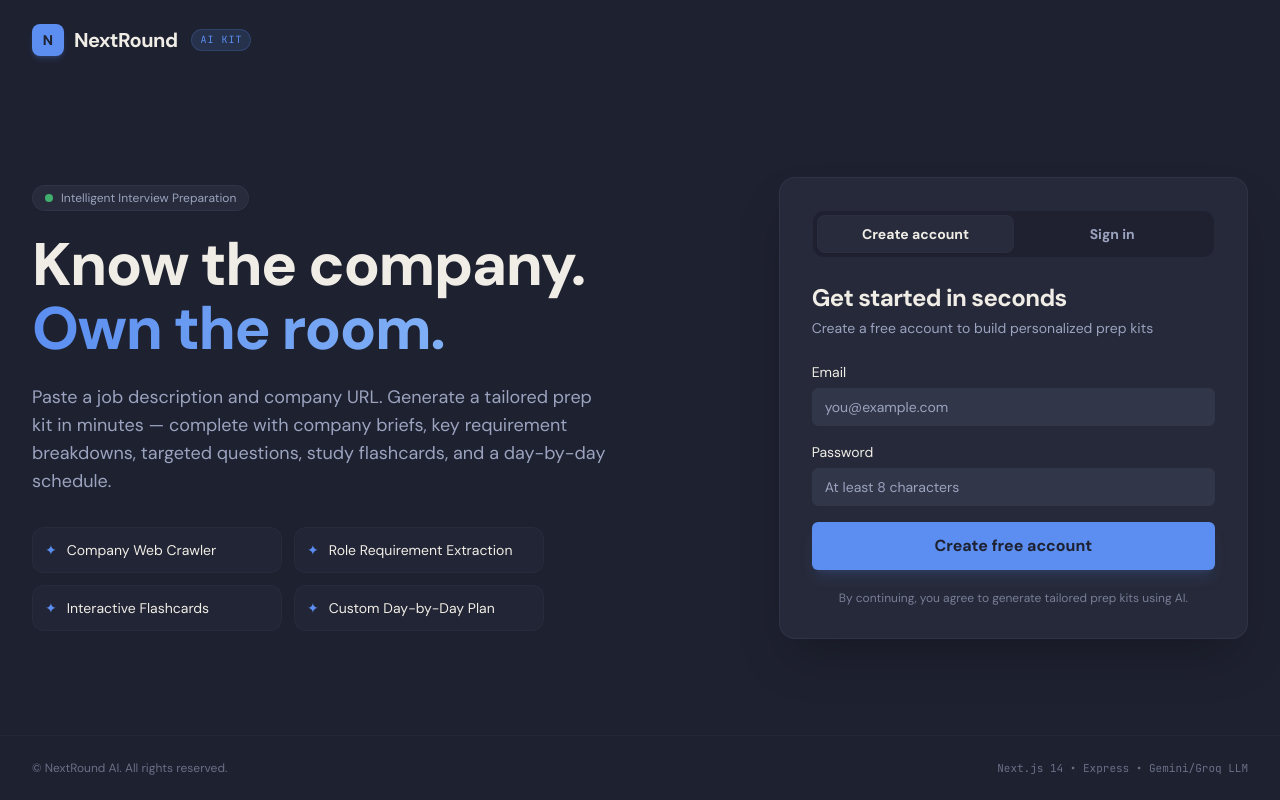
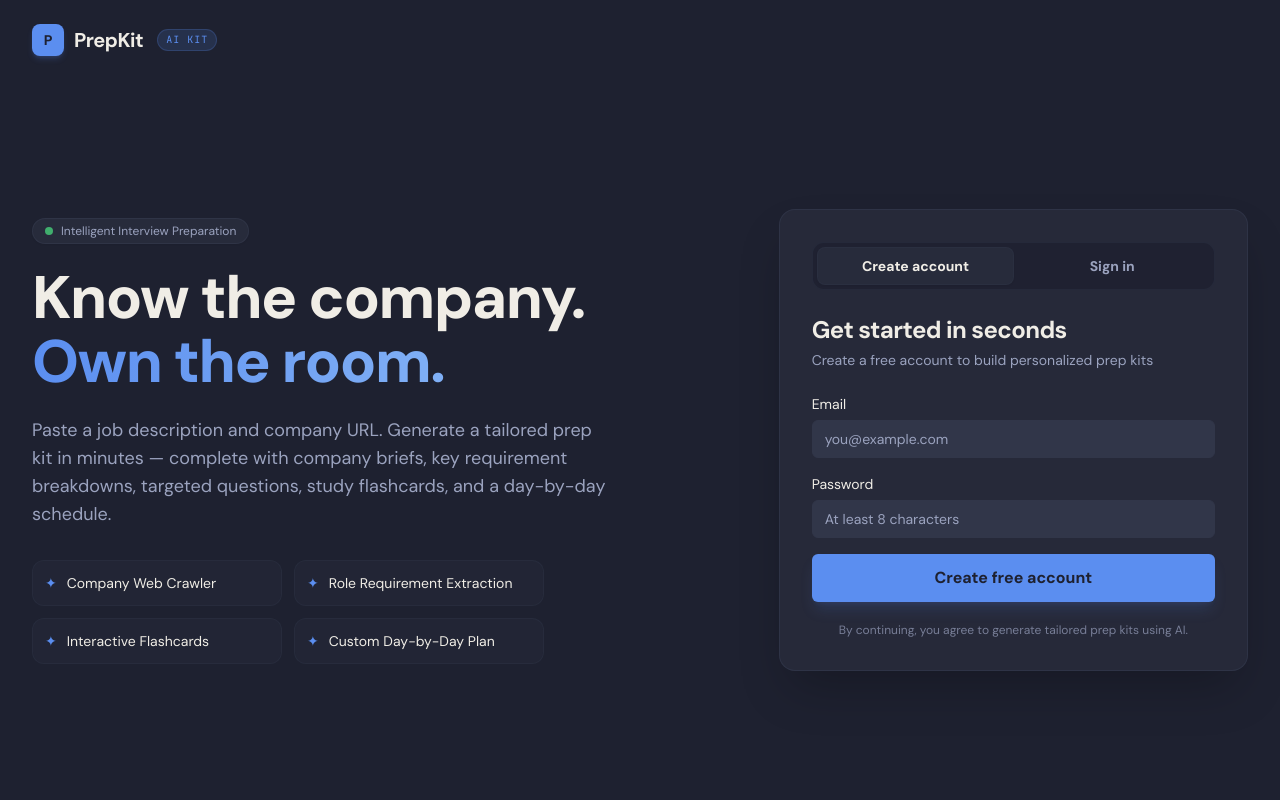
Before and after one commit to Aryan-040/NextRound, a Next.js app in the folder frontend/: page /register in a window 1280 px wide. Built offline with nearby package versions, Linux system fonts and the light colour scheme; no server answers.

Commit message:
refactor(auth): update branding from NextRound to PrepKit in LandingPage, LoginPage, and RegisterPage

```diff
--- a/frontend/app/(auth)/login/page.tsx
+++ b/frontend/app/(auth)/login/page.tsx
@@ -1,7 +1,7 @@
 import { LandingPage } from '@/components/auth/LandingPage';
 
 export const metadata = {
-  title: 'Sign in — NextRound',
+  title: 'Sign in — PrepKit',
 };
 
 export default function LoginPage() {
--- a/frontend/app/(auth)/register/page.tsx
+++ b/frontend/app/(auth)/register/page.tsx
@@ -1,7 +1,7 @@
 import { LandingPage } from '@/components/auth/LandingPage';
 
 export const metadata = {
-  title: 'Create account — NextRound',
+  title: 'Create account — PrepKit',
 };
 
 export default function RegisterPage() {
--- a/frontend/components/auth/AuthForm.tsx
+++ b/frontend/components/auth/AuthForm.tsx
@@ -1,3 +1,4 @@
+
 'use client';
 
 import { useState, FormEvent } from 'react';
--- a/frontend/components/auth/LandingPage.tsx
+++ b/frontend/components/auth/LandingPage.tsx
@@ -23,10 +23,10 @@ export function LandingPage({ initialMode = 'register' }: { initialMode?: 'regis
       <header className="w-full max-w-7xl mx-auto px-6 sm:px-8 py-6 flex items-center justify-between">
         <div className="flex items-center gap-2.5">
           <div className="w-8 h-8 rounded-lg bg-accent flex items-center justify-center text-bg-base font-extrabold text-sm shadow-md shadow-accent/20">
-            N
+            P
           </div>
           <span className="font-bold text-xl tracking-tight text-text-primary font-sans">
-            NextRound
+            PrepKit
           </span>
           <span className="text-[10px] uppercase font-mono tracking-widest px-2 py-0.5 rounded-full bg-accent/15 text-accent border border-accent/20 ml-1">
             AI Kit
@@ -78,12 +78,6 @@ export function LandingPage({ initialMode = 'register' }: { initialMode?: 'regis
           </div>
         </div>
       </section>
-
-      {/* Footer */}
-      <footer className="w-full max-w-7xl mx-auto px-6 sm:px-8 py-6 text-center sm:flex sm:items-center sm:justify-between border-t border-bg-raised/30 text-xs text-text-secondary/60">
-        <p>© NextRound AI. All rights reserved.</p>
-        <p className="mt-2 sm:mt-0 font-mono text-[11px]">Next.js 14 • Express • Gemini/Groq LLM</p>
-      </footer>
     </main>
   );
 }
```
